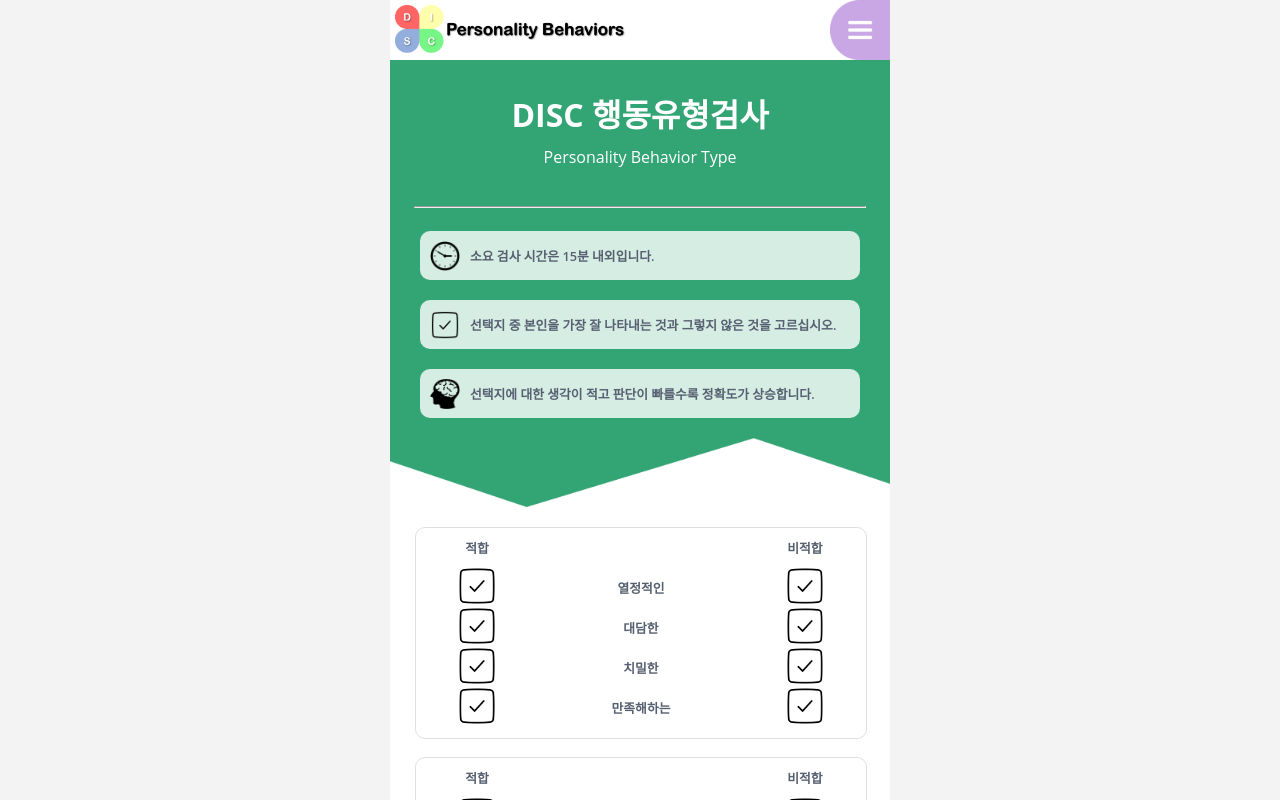
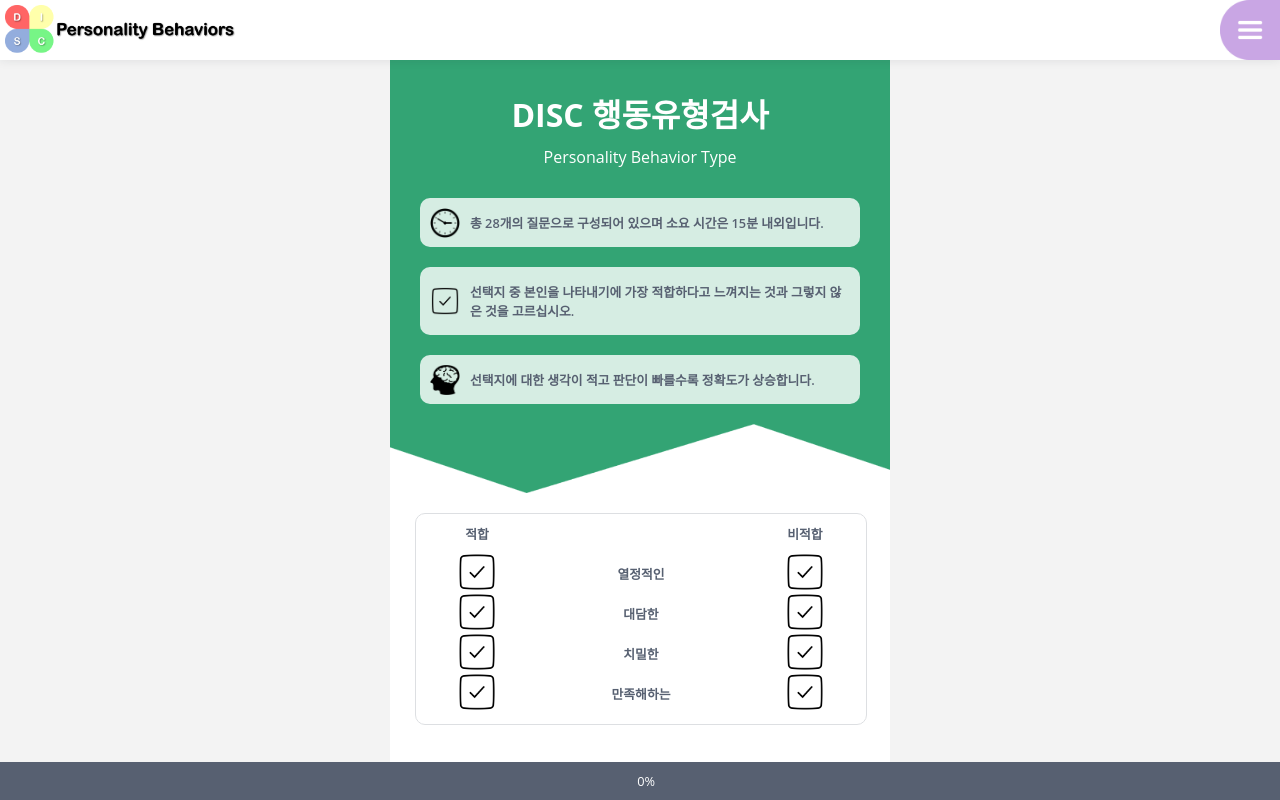
Before and after one commit to 8ugust/8ugust-disc, a React (Create React App) app: page / in a window 1280 px wide. Built offline with nearby package versions, Linux system fonts and the light colour scheme; the HTML template or start-up script is replaced by a standard one.

Commit message:
[DISC-6] Question 컴포넌트 개발 6

```diff
--- a/src/App.css
+++ b/src/App.css
@@ -24,10 +24,16 @@
 }
 
 .App .navbar {
+    box-shadow: 0 0 10px 0 rgb(29 36 50 / 10%);
+    background-color: white;
+    text-align: center;
+    position: fixed;
     display: flex;
+    height: 60px;
     width: 100%;
-    height: 60px;
-    text-align: center;
+    right: 0;
+    left: 0;
+    top: 0;
 }
 
 .App .navbar .logo_text {
@@ -59,3 +65,7 @@
         display: block;
     }
 }
+
+.App .content-body {
+    padding-top: 60px;
+}
--- a/src/App.js
+++ b/src/App.js
@@ -29,8 +29,10 @@ function App() {
 				<img src={logo_text} className='logo_text' alt='personality_behaviors'></img>
 				<img src={menu_icon} className='menu_icon' alt='menu_icon' onClick={fnIsGnb}></img>
 			</div>
-			<Test status={status} setStatus={setStatus}/>
-			<Definition status={status} setStatus={setStatus}/>
+			<div className='content-body'>
+				<Test status={status} setStatus={setStatus}/>
+				<Definition status={status} setStatus={setStatus}/>
+			</div>
 			<Gnb fnIsGnb={fnIsGnb} isGnb={isGnb} setStatus={setStatus}/>
 		</div>
 		<div className='pc-right'></div>
--- a/src/components/questions/index.js
+++ b/src/components/questions/index.js
@@ -24,7 +24,21 @@ function Questions (props) {
         }
 
         props.answer[idx][1](newAnswer);
+        calProgress();
         setRender([...render]);
+    }
+
+    // Calculate Progress
+    const calProgress = () => {
+        var count = 0;
+        props.answer.forEach((item) => {
+            if (item[0][0] !== null && item[0][1] !== null) {
+                count += 1;
+            }
+        })
+
+        count = Math.ceil(count/28 * 100);
+        props.setPercent(count);
     }
 
     return (
--- a/src/components/questions/index.module.css
+++ b/src/components/questions/index.module.css
@@ -1,5 +1,5 @@
 .quest_wrap {
-    padding-bottom: 20px;
+    padding-bottom: 50px;
     padding-top: 10px;
     height: 200px;
     width: 90%;
--- a/src/components/test/index.js
+++ b/src/components/test/index.js
@@ -78,24 +78,26 @@ function Test(props) {
         [answer_23, setAnswer_23], [answer_24, setAnswer_24], [answer_25, setAnswer_25], [answer_26, setAnswer_26], [answer_27, setAnswer_27], [answer_28, setAnswer_28]
     ];
 
+    // Percentage
+    const [percent, setPercent] = React.useState(0);
+
     return (
         <>
         <div className={props.status === 1 ? styles.test_wrap_show : styles.test_wrap_hide}>
             <div className={styles.discript_wrap}>
                 <h1>DISC 행동유형검사</h1>
                 <p>Personality Behavior Type</p>
-                <hr />
                 <div className={styles.how_wrap}>
                     <div className={styles.how}>
                         <div className={styles.how_inner}>
                             <img src={time} alt='time'/>
-                            <p>소요 검사 시간은 15분 내외입니다.</p>
+                            <p>총 28개의 질문으로 구성되어 있으며 소요 시간은 15분 내외입니다.</p>
                         </div>
                     </div>
                     <div className={styles.how}>
                         <div className={styles.how_inner}>
                             <img src={check} alt='check'/>
-                            <p>선택지 중 본인을 가장 잘 나타내는 것과 그렇지 않은 것을 고르십시오.</p>
+                            <p>선택지 중 본인을 나타내기에 가장 적합하다고 느껴지는 것과 그렇지 않은 것을 고르십시오.</p>
                         </div>
                     </div>
                     <div className={styles.how}>
@@ -109,8 +111,17 @@ function Test(props) {
             <img src={div_bottom_2} className={styles.div_bottom_2} alt='div_bottom_2'/>
             <div className={styles.quest_div}>
                 {questions.map((item, i) => {
-                    return (<Questions key={i} idx={i} questions={item} answer={answer}/>)
+                    return (<Questions key={i} idx={i} questions={item} answer={answer} setPercent={setPercent}/>)
                 })}
+            </div>
+            <div className={styles.quest_end_wrap}>
+                <div className={styles.quest_end_btn}>검사 결과</div>
+            </div>
+            <div className={styles.progress_wrap}>
+                <div className={styles.percentage}>{percent}%</div>
+                <div className={styles.preogress_bar}>
+                    <div className={styles.filler} style={{width: percent+'%'}}></div>
+                </div>
             </div>
         </div>
         </>
--- a/src/components/test/index.module.css
+++ b/src/components/test/index.module.css
@@ -39,7 +39,6 @@
 }
 
 .how_wrap {
-    padding-top: 15px;
     height: 100%;
     width: 100%;
 }
@@ -85,3 +84,61 @@
     align-items: center;
     flex-direction: column;
 }
+
+.quest_end_wrap {
+    justify-content: center;
+    padding-bottom: 50px;
+    padding-right: 20px;
+    padding-left: 20px;
+    display: flex;
+}
+
+.quest_end_btn {
+    padding: 20px 70px 20px 70px;
+    background-color: #6c4d7b;
+    border-radius: 50px;
+    font-weight: 600;
+    font-size: 18px;
+    color: white;
+}
+
+.progress_wrap {
+    background-color: #576071;
+    justify-content: center;
+    padding-bottom: 10px;
+    padding-top: 10px;
+    position: fixed;
+    display: flex;
+    bottom: 0;
+    right: 0;
+    left: 0;
+}
+
+.percentage {
+    color: #fff;
+    flex: 0 0 30px;
+    font-size: .8em;
+    text-align: right;
+    width: 30px;
+    z-index: 9;
+}
+
+.progress_bar {
+    background-color: #fff;
+    border-radius: 10px;
+    flex: 0 0 calc(100% - 75px);
+    height: 4px;
+    margin-left: 15px;
+    max-width: 1000px;
+    overflow: hidden;
+    position: relative;
+}
+
+.filler {
+    background-color: #33a474;
+    bottom: 0;
+    left: 0;
+    position: absolute;
+    top: 0;
+    transition: all .2s ease-in-out;
+}
```
